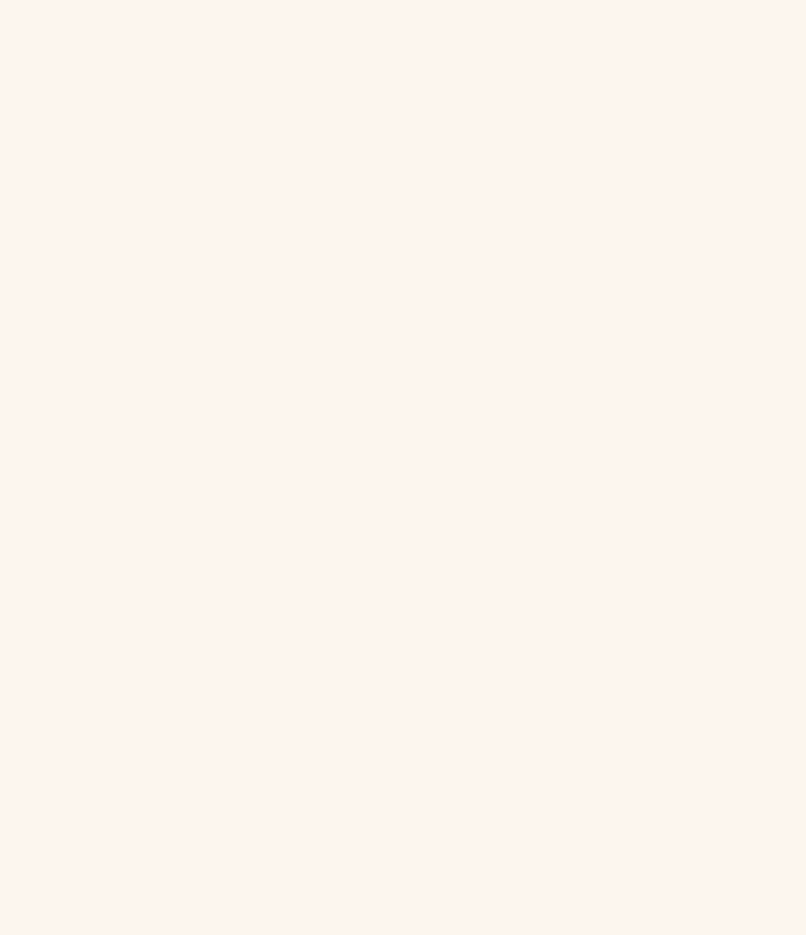
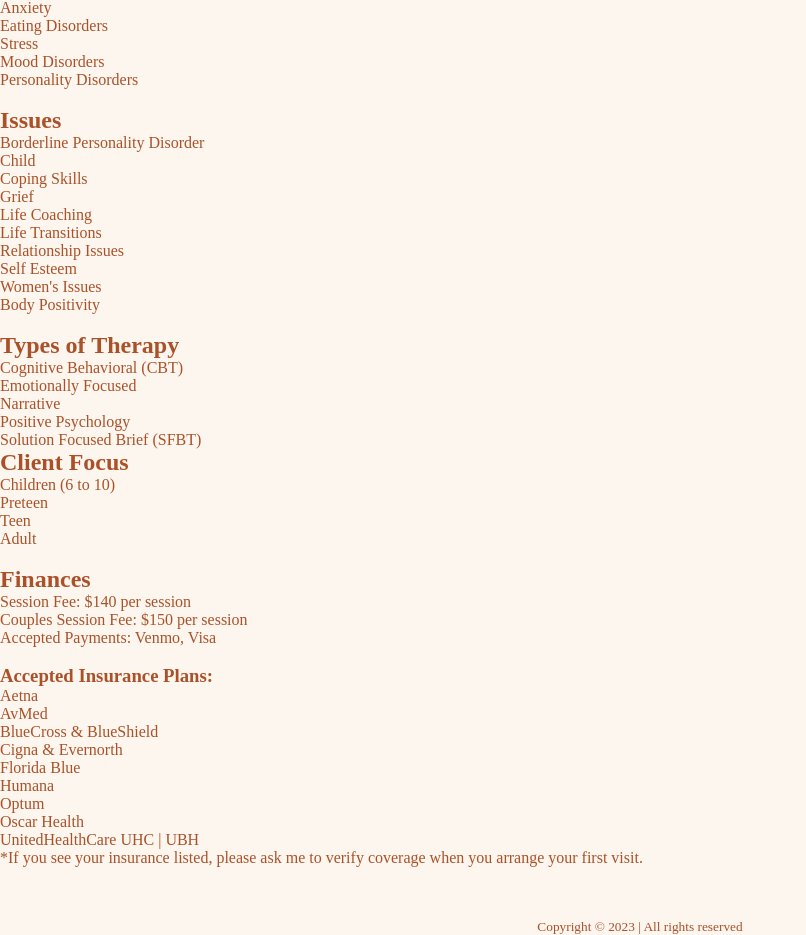
Before and after one commit to stephaniemlozano/life-at-peace, a React (Create React App) app: page /services in a window 1280 px wide. Shown: the part 449-1384 px from the top of the page, without its empty margins (0-806 px from the left). Before the commit the page ends 800 px from the top, so only its background shows below. Built offline with nearby package versions, Linux system fonts and the light colour scheme; a web font is replaced by a local one.

Commit message:
added services, contact, and updated aboutus

```diff
--- a/src/components/AboutUs.js
+++ b/src/components/AboutUs.js
@@ -2,15 +2,38 @@ import headshot from '../assets/images/co.jpeg'
 
 const About = () => {
   return (
-    <div className="about" id='about'>
-      <img src={headshot} alt="Self Portrait of Carolina Onorati" />
-      <p>Every great change starts with one decision to try something different and I applaud your courage in taking this first step! I am a Licensed Mental Health Counselor in Florida and began working with individuals and families in 2014. I have helped individuals and families work through some of life's most difficult moments. It is my belief that you are the expert of your life and the author of your story, I am simply here to provide support and guidance as you find the right words for each chapter.
-      <br />
-      <br />
-      As a therapist, I strive to create a non-judgemental, safe space for my clients to work through their emotions and difficulties. My specialties include working with individuals struggling with issues related to anxiety, eating disorders, and life changes.
-      <br />
-      <br />
-      I have extensive experience in utilizing Cognitive Behavioral Therapy in order to help my clients recognize the connection between their thoughts, emotions, and behaviors. Iam also well versed in Solution Focused Brief Therapy (SFBT).</p>
+    <div>
+      <div className='about' id='about'>
+        <img src={headshot} alt='Self Portrait of Carolina Onorati' />
+        <p>
+          Every great change starts with one decision to try something different
+          and I applaud your courage in taking this first step! I am a Licensed
+          Mental Health Counselor in Florida and began working with individuals
+          and families in 2014. I have helped individuals and families work
+          through some of life's most difficult moments. It is my belief that
+          you are the expert of your life and the author of your story, I am
+          simply here to provide support and guidance as you find the right
+          words for each chapter.
+          <br />
+          <br />
+          As a therapist, I strive to create a non-judgemental, safe space for
+          my clients to work through their emotions and difficulties. My
+          specialties include working with individuals struggling with issues
+          related to anxiety, eating disorders, and life changes.
+          <br />
+          <br />I have extensive experience in utilizing Cognitive Behavioral
+          Therapy in order to help my clients recognize the connection between
+          their thoughts, emotions, and behaviors. Iam also well versed in
+          Solution Focused Brief Therapy (SFBT).
+        </p>
+        <br />
+      </div>
+      <h2>Qualifications</h2>
+      <ul>
+        <li>License: Florida / MH 17095</li>
+        <li>School: Nova Southeastern University</li>
+        <li>Year Graduated: 2012</li>
+      </ul>
     </div>
   )
 }
--- a/src/components/Contact.js
+++ b/src/components/Contact.js
@@ -1,8 +1,41 @@
-
 const Contact = () => {
   return (
-    <>
-    </>
+    <div className='contact'>
+      <h3>Dania Beach, FL 33004</h3>
+      <p>
+        Call: <a href='tel:+9542131158'>(954)213-1158</a> or{' '}
+        <a href='mailto:lifeatpeace@gmail.com'>Email Me</a>
+      </p>
+      <br />
+
+      <form>
+        <label>
+          First Name:
+          <input type='text' name='name' placeholder='Your First Name' />
+        </label>
+        <br />
+        <label>
+          Last Name:
+          <input type='text' name='name' placeholder='Your Last Name' />
+        </label>
+        <br />
+        <label>
+          Email:
+          <input type='text' name='email' placeholder='Your Email' />
+        </label>
+        <br />
+        <label>
+          Your Message:
+          <input
+            type='text'
+            name='name'
+            placeholder='Enter your message here.'
+          />
+        </label>
+        <br />
+        <input type='submit' value='Submit' />
+      </form>
+    </div>
   )
 }
 
--- a/src/components/Services.js
+++ b/src/components/Services.js
@@ -1,8 +1,73 @@
 
 const Services = () => {
   return (
-    <>
-    </>
+    <div className="services">
+      <h2>Individual Sessions</h2>
+        <ul>
+          <li>50 minutes</li>
+          <li>Virtual or In Person</li>
+        </ul>
+        <br />
+      <h2>Specialties</h2>
+        <ul>
+          <li>Anxiety</li>
+          <li>Eating Disorders</li>
+          <li>Stress</li>
+          <li>Mood Disorders</li>
+          <li>Personality Disorders</li>
+        </ul>
+        <br />
+      <h2>Issues</h2>
+        <ul>
+          <li>Borderline Personality Disorder</li>
+          <li>Child</li>
+          <li>Coping Skills</li>
+          <li>Grief</li>
+          <li>Life Coaching</li>
+          <li>Life Transitions</li>
+          <li>Relationship Issues</li>
+          <li>Self Esteem</li>
+          <li>Women's Issues</li>
+          <li>Body Positivity</li>
+        </ul>
+      <br />
+      <h2>Types of Therapy</h2>
+        <ul>
+          <li>Cognitive Behavioral (CBT)</li>
+          <li>Emotionally Focused</li>
+          <li>Narrative</li>
+          <li>Positive Psychology</li>
+          <li>Solution Focused Brief (SFBT)</li>
+        </ul>
+      <h2>Client Focus</h2>
+        <ul>
+          <li>Children (6 to 10)</li>
+          <li>Preteen</li>
+          <li>Teen</li>
+          <li>Adult</li>
+        </ul>
+        <br />
+      <h2>Finances</h2>
+        <ul>
+          <li>Session Fee: $140 per session</li>
+          <li>Couples Session Fee: $150 per session</li>
+          <li>Accepted Payments: Venmo, Visa</li>
+        </ul>
+        <br />
+        <h3>Accepted Insurance Plans:</h3>
+          <ul>
+            <li>Aetna</li>
+            <li>AvMed</li>
+            <li>BlueCross & BlueShield</li>
+            <li>Cigna & Evernorth</li>
+            <li>Florida Blue</li>
+            <li>Humana</li>
+            <li>Optum</li>
+            <li>Oscar Health</li>
+            <li>UnitedHealthCare UHC | UBH</li>
+          </ul>
+        <p>*If you see your insurance listed, please ask me to verify coverage when you arrange your first visit.</p>
+    </div>
   )
 }
 
```
